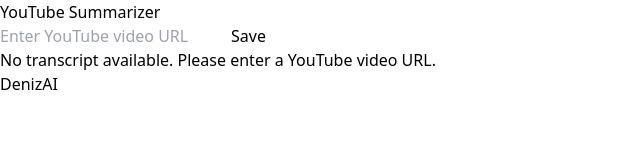
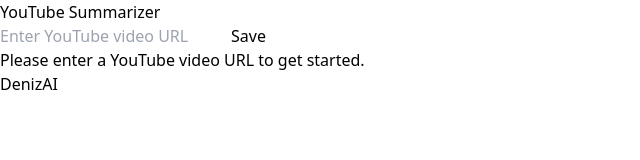
Before and after one commit to ffdeniz/youtube-summarizer2, a React (Vite) app: page / in a window 1280 px wide. Shown: the top 160 px of the page, without its empty margins (0-640 px from the left). Built offline with nearby package versions, Linux system fonts and the light colour scheme.

Commit message:
Better model choice

```diff
--- a/api/get-youtube-summary.ts
+++ b/api/get-youtube-summary.ts
@@ -7,7 +7,7 @@ export const config = {
   maxDuration: 60,
 };
 
-async function call_openai_chat_api(prompt: string, model = "gpt-3.5-turbo") {
+async function call_openai_chat_api(prompt: string, model = "gpt-4o") {
   console.log("Calling OpenAI Chat API...");
   const openai = new OpenAI();
   const response = await openai.chat.completions.create({
--- a/src/components/TranscriptTool.tsx
+++ b/src/components/TranscriptTool.tsx
@@ -19,7 +19,7 @@ return (
              <ReactMarkdown>{transcript}</ReactMarkdown>
           </div>
         ) : (
-          <p>No transcript available. Please enter a YouTube video URL.</p>
+          <p>Please enter a YouTube video URL to get started.</p>
         )}
       </div>
       <h2 className="text-right">DenizAI</h2>
```
